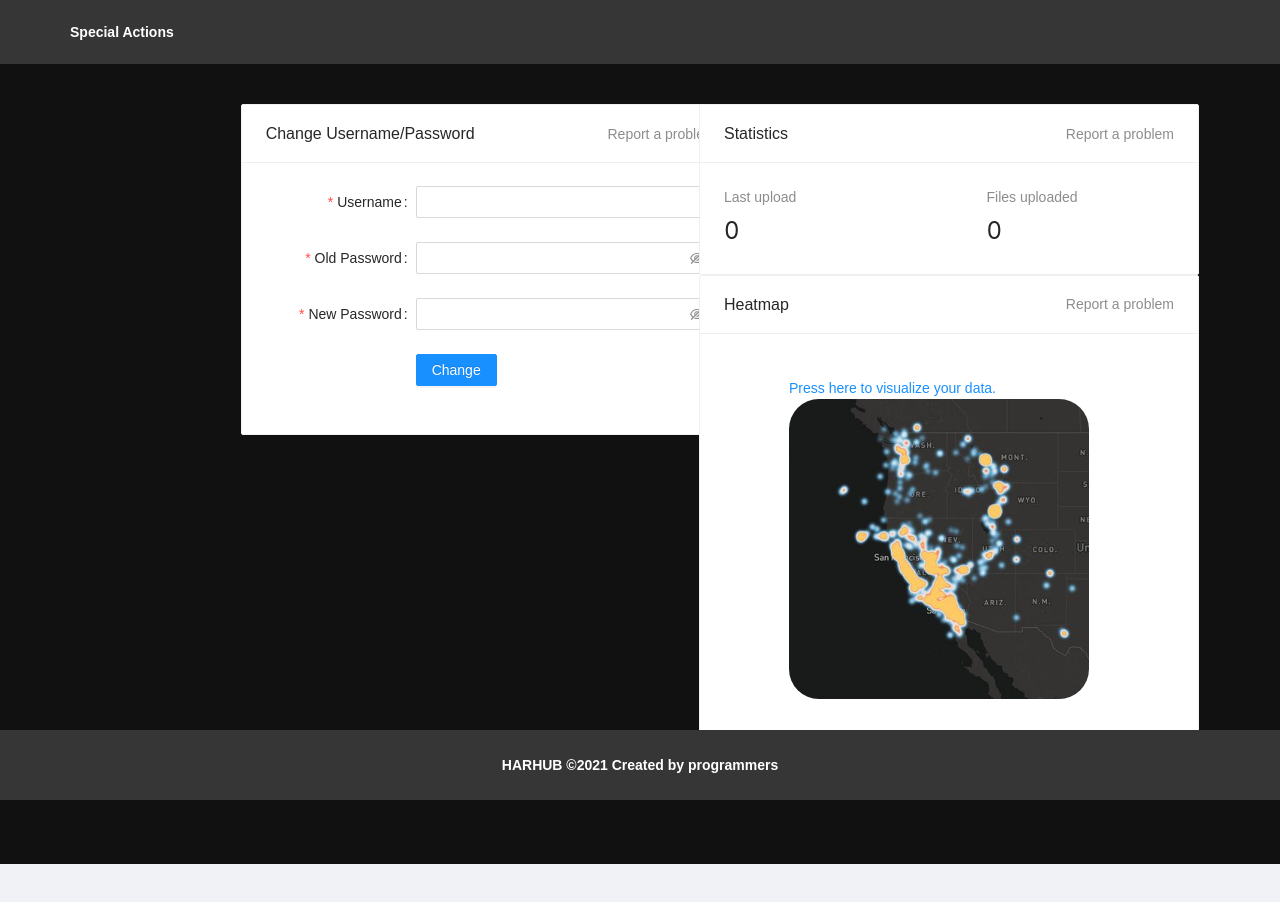
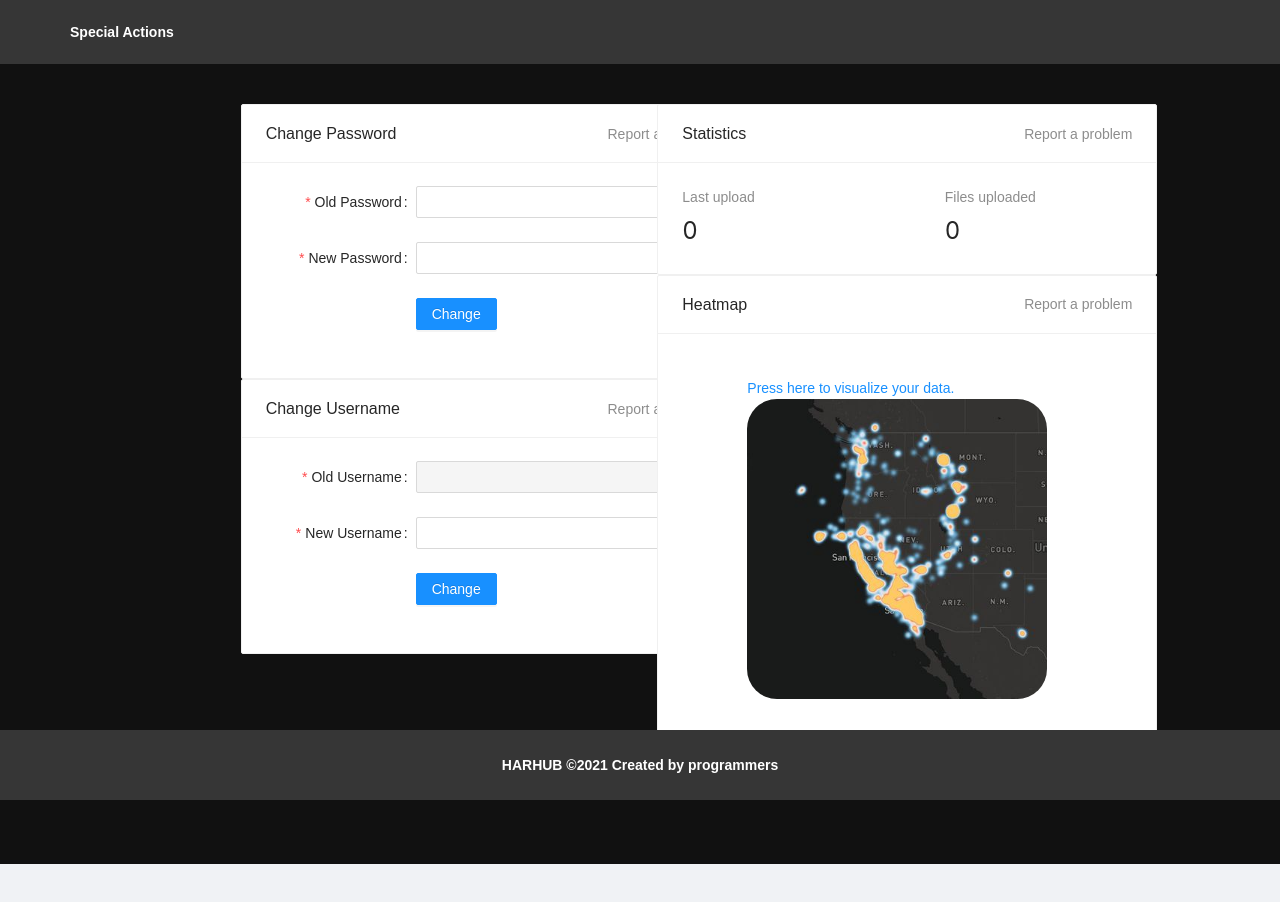
Before and after one commit to sphantom99/www, a Next.js app: page /user/1 in a window 1280 px wide. Shown: the top 902 px of the page. Built offline with nearby package versions, Linux system fonts and the light colour scheme; no server answers.

Commit message:
added change username and password functional

```diff
--- /dev/null
+++ b/pages/api/changePassword.js
@@ -0,0 +1,8 @@
+import { updateUserPassword } from '../../lib/dao';
+
+export default async function changePassword(req, res) {
+  const { password, username } = req.body;
+  console.log(req.body);
+  const result = await updateUserPassword(password, username);
+  res.send(result);
+}
--- /dev/null
+++ b/pages/api/changeUsername.js
@@ -0,0 +1,9 @@
+import { updateUserUsername } from '../../lib/dao';
+
+export default async function changePassword(req, res) {
+  const { oldUsername, newUsername } = req.body;
+  console.log(req.body);
+  const result = await updateUserUsername(oldUsername, newUsername);
+  console.log(result);
+  res.send(result);
+}
--- a/pages/api/changeUsernamePassword.js
+++ /dev/null
@@ -1,8 +0,0 @@
-import { updateUser } from '../../lib/dao';
-
-export default async function changeUsernamePassword(req, res) {
-  const { password, username, newUsername } = req.body;
-  console.log(req.body);
-  const result = await updateUser(password, username, newUsername);
-  res.send(result);
-}
--- a/pages/user/[id].js
+++ b/pages/user/[id].js
@@ -68,13 +68,34 @@ export default function User(props) {
       },
     });
   };
+  const changeUsername = async (values) => {
+    console.log(values);
+    if (values.newUsername) {
+      console.log('Success:', values);
+      axios
+        .post('http://localhost:3000/api/changeUsername', {
+          newUsername: values.newUsername,
+          oldUsername: username,
+        })
+        .then((response) => {
+          console.log(response);
+          if (response.data === false) {
+            openNotification('ERROR', 'Username Already Exists');
+          } else if (response.status === 200) {
+            openNotification('SUCCESS', 'Username changed.');
+          }
+        })
+        .catch((error) => {
+          console.log(error.response);
+        });
+    }
+  };
   const onFinish = async (values) => {
     if (values.passwordOld === info.encryptedPassword) {
       console.log('Success:', values);
       axios
-        .post('http://localhost:3000/api/changeUsernamePassword', {
+        .post('http://localhost:3000/api/changePassword', {
           password: values.passwordNew,
-          newUsername: values.username,
           username,
         })
         .then((response) => {
@@ -94,9 +115,9 @@ export default function User(props) {
     <div>
       <Row>
         <Col xs={0} sm={2} lg={4} />
-        <Col xs={24} sm={9}>
+        <Col xs={24} sm={10}>
           <Card
-            title="Change Username/Password"
+            title="Change Password"
             extra={<a href="/user">Report a problem</a>}
             style={{ width: 500 }}
           >
@@ -104,18 +125,10 @@ export default function User(props) {
               name="basic"
               labelCol={{ span: 8 }}
               wrapperCol={{ span: 16 }}
-              initialValues={{ username }}
+              initialValues={{ oldUsername: username }}
               onFinish={onFinish}
               onFinishFailed={() => openNotification('error accured')}
             >
-              <Form.Item
-                label="Username"
-                name="username"
-                rules={[{ required: true, message: 'Please input your username!' }]}
-              >
-                <Input autoComplete="off" />
-              </Form.Item>
-
               <Form.Item
                 label=" Old Password"
                 name="passwordOld"
@@ -159,9 +172,43 @@ export default function User(props) {
               </Form.Item>
             </Form>
           </Card>
+          <Card
+            title="Change Username"
+            extra={<a href="/user">Report a problem</a>}
+            style={{ width: 500 }}
+          >
+            <Form
+              name="basic"
+              labelCol={{ span: 8 }}
+              wrapperCol={{ span: 16 }}
+              initialValues={{ username }}
+              onFinish={changeUsername}
+              onFinishFailed={() => openNotification('error accured')}
+            >
+              <Form.Item
+                label="Old Username"
+                name="username"
+                rules={[{ required: true, message: 'Please input your username!' }]}
+              >
+                <Input disabled autoComplete="off" />
+              </Form.Item>
+
+              <Form.Item
+                label="New Username"
+                name="newUsername"
+                rules={[{ required: true, message: 'Please input your new Username!' }]}
+              >
+                <Input autoComplete="off" />
+              </Form.Item>
+              <Form.Item wrapperCol={{ offset: 8, span: 16 }}>
+                <Button type="primary" htmlType="submit">
+                  Change
+                </Button>
+              </Form.Item>
+            </Form>
+          </Card>
         </Col>
-        <Col xs={0} sm={3} lg={2} />
-        <Col xs={24} sm={8}>
+        <Col xs={24} sm={10}>
           <Card
             title="Statistics"
             extra={<a href="/user">Report a problem</a>}
```
Also changed, not shown: lib/dao.js.
